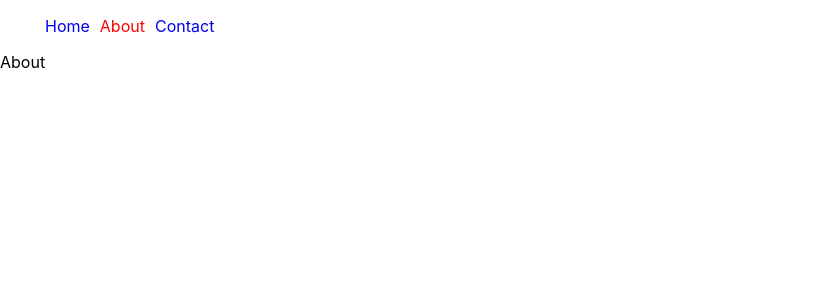
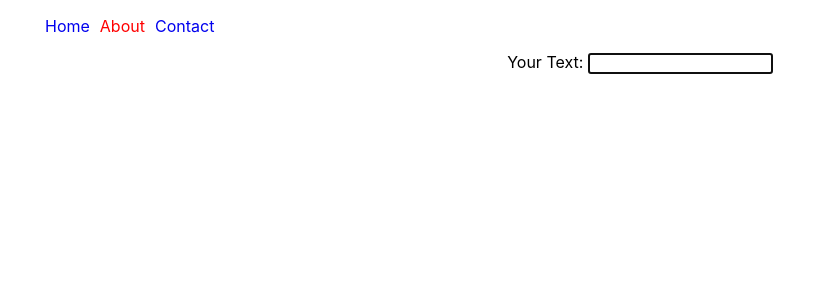
Before and after one commit to Med-lemineHmd/test, a React (Create React App) app: page /about in a window 1280 px wide. Shown: the top 300 px of the page, without its empty margins (0-836 px from the left). Built offline with nearby package versions, Linux system fonts and the light colour scheme; no server answers.

Commit message:
useRef Hooks

```diff
--- a/src/pages/About.jsx
+++ b/src/pages/About.jsx
@@ -1,9 +1,38 @@
-import React from 'react'
+import React, { useState, useRef, useEffect } from "react";
 
 const About = () => {
+  const [posts, setPosts] = useState("");
+
+  const refInput = useRef();
+
+  useEffect(() => {
+    refInput.current.focus();
+    refInput.current.setAttribute("id", "type");
+    console.log(refInput);
+  });
+
   return (
-    <div>About</div>
-  )
-}
+    <div
+      style={{
+        display: "flex",
+        flexDirection: "column",
+        alignItems: "center",
+      }}
+    >
+      <div>
+        <label htmlFor="">Your Text: </label>
+        <input
+          type="text"
+          name=""
+          ref={refInput}
+          onChange={(e) => setPosts(e.target.value)}
+        />
+      </div>
+      <div>
+        <h2>{posts}</h2>
+      </div>
+    </div>
+  );
+};
 
-export default About
+export default About;
```
